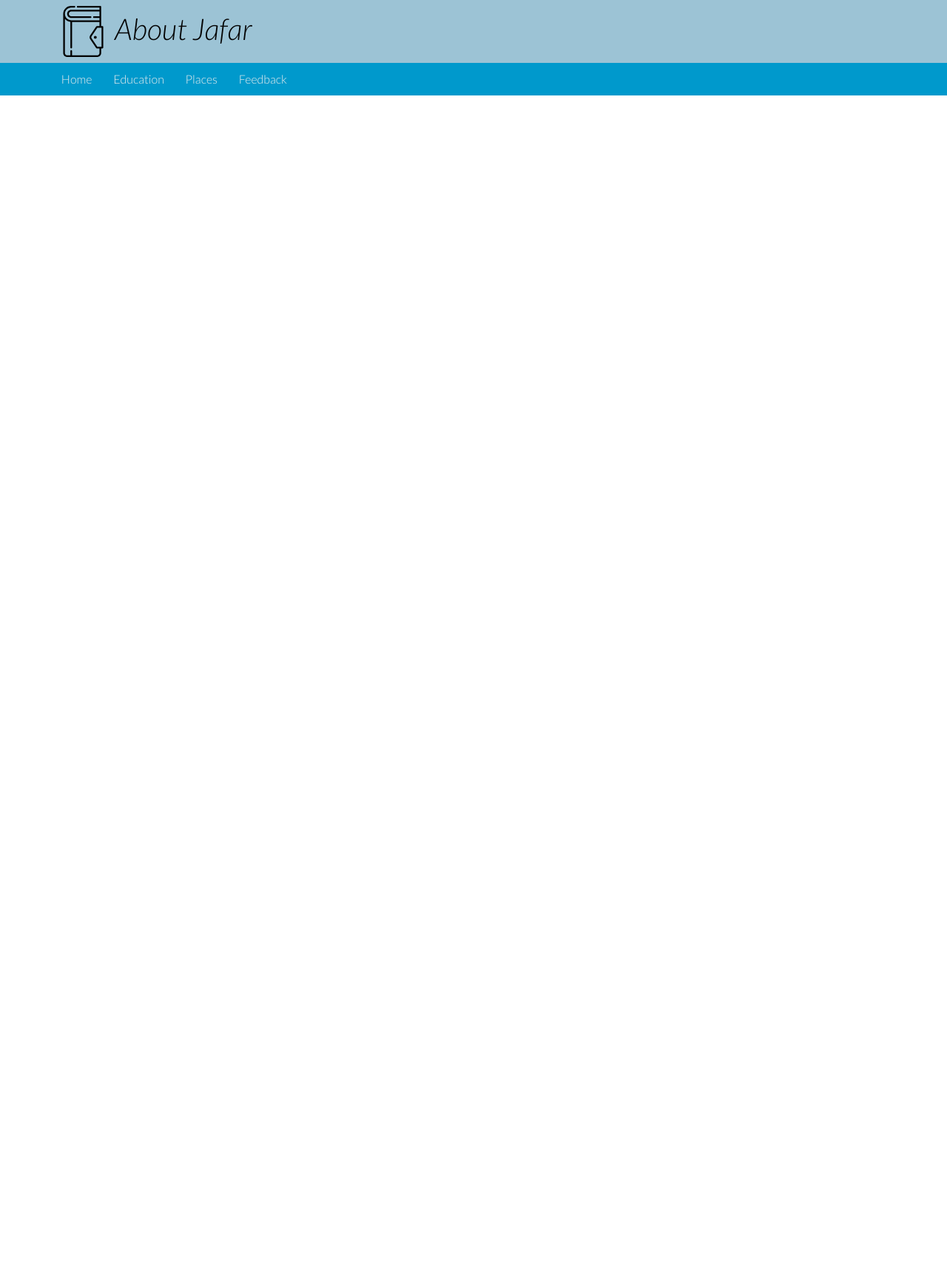
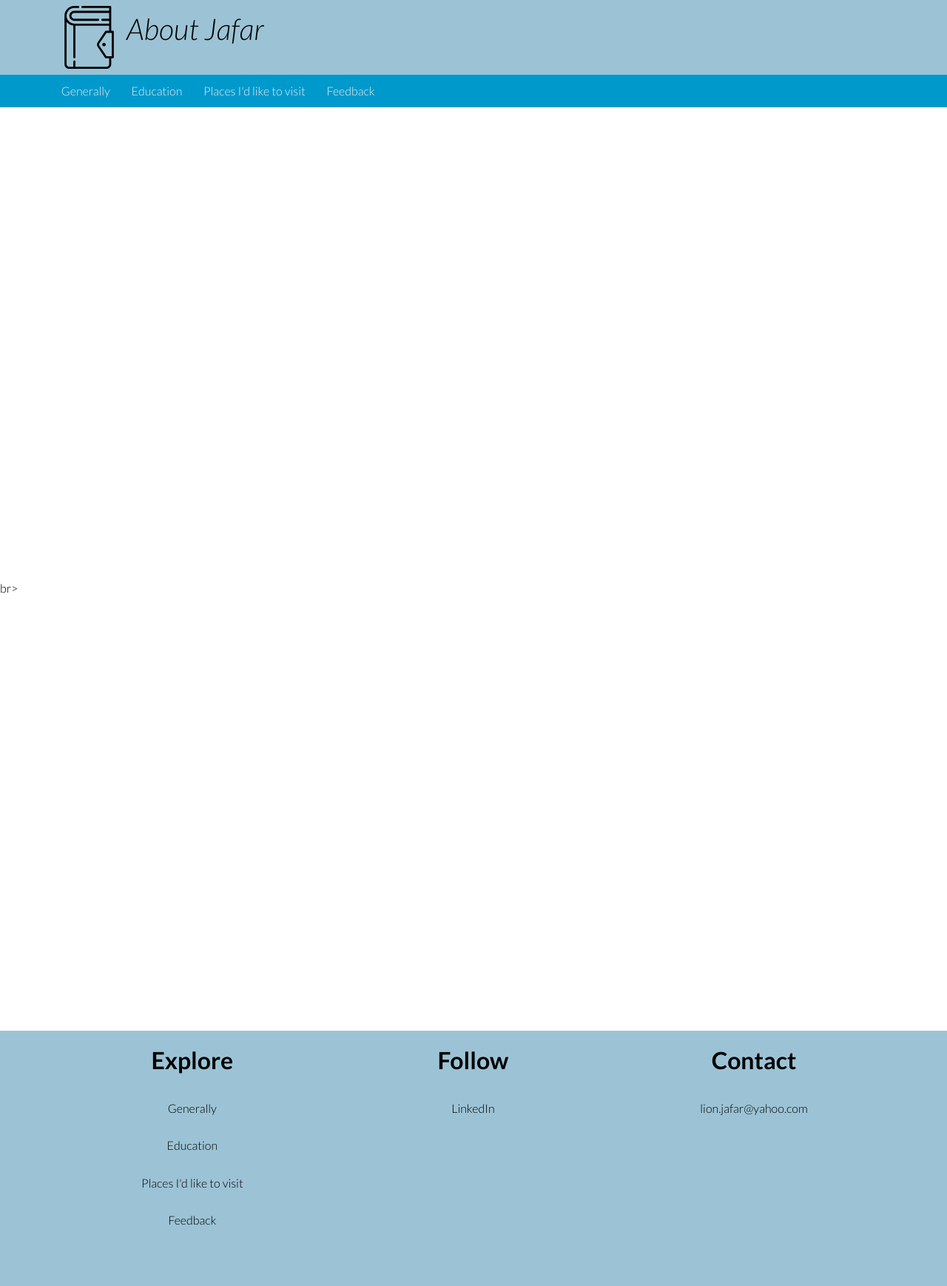
Before and after one commit to Jafar-ibrahim/About-Jafar, a plain HTML site: page home.html in a window 1280 px wide. Shown: the whole page at 74% size. Before the commit the page ends 800 px from the top, so only its background shows below. Drawn offline with Linux system fonts and the light colour scheme.

Commit message:
completed the standard page (footer & js for nav)

```diff
--- a/css/large.css
+++ b/css/large.css
@@ -1,5 +1,12 @@
 @media only screen and (min-width: 1024px) {
 
+    nav ul li {
+        display: inline-block;
+    }
 
+    button#hamburgerBtn
+{
+    display: none;
+}
 
 }
--- a/css/medium.css
+++ b/css/medium.css
@@ -4,4 +4,23 @@ nav ul li {
     display: inline-block;
 }
 
+button#hamburgerBtn
+{
+    display: none;
 }
+
+nav ul {
+    display: block;
+    padding: 0;
+    margin: 0;
+    }
+
+    footer .container{
+        display: flex;
+        }
+
+  .container section{
+      flex-basis: 33.3%;
+  }
+
+}
--- a/css/small.css
+++ b/css/small.css
@@ -1,23 +1,28 @@
 html {-webkit-text-size-adjust: 100%; -ms-text-size-adjust: 100%;}
 
-* { -moz-box-sizing: border-box; -webkit-box-sizing: border-box; box-sizing: border-box; margin: 0;}
 
 
 body {
     font-family: 'Lato', sans-serif;
     font-size: 16px;
     font-weight: 300;
+
+}
+main{
+    padding-top: 16px;
 }
 
-header {
+header,
+footer {
     background-color:  #9CC3D5FF;
     width: 100%;
     height: auto;
     display: inline-block;
-    padding: 0;
     height: auto;
 
 }
+header{padding: 0;}
+
 header img {
     float: left;
     padding:0.5em ;
@@ -32,19 +37,25 @@ header h1 {
 	font-size: 2.5rem;
 }
 
-nav a {
-    display: block;
+nav a,
+footer a
+{
     padding: .8rem .8rem;
-    color: #eee;
     text-align: center;
     text-decoration: none;
 }
+nav a{
+    color: #eee;
+    display: block;
+}
+footer a{
+    color: black;
+}
 
-nav ul li {
+nav li {
     list-style: none;
     display: block;
     padding:  0;
-
     text-align: center;
 }
 
@@ -52,22 +63,52 @@ nav ul {
     display: none;
 }
 
-
+button#hamburgerBtn {
+    background: none;
+    border:none;
+    color: #fff;
+    font-size: 2.4rem;
+    cursor: pointer;
+    padding: 0 30px 0 2vw;
+}
 nav{
 background-color:#09C ;
+
 }
-nav a:hover {background-color: rgba(0,0,0,0.2);}
-.show{
+nav a:hover
+{background-color: rgba(0,0,0,0.2);}
+.sticky {
+    position: fixed;
+    top: 0;
+    width: 100%;
+  }
+
+footer
+{
+    padding-bottom: 4rem;
+    text-align: center;
+}
+.show,
+footer ul{
     display: block;
     padding: 0;
     margin: 0;
 }
+
+footer li {
+    list-style: none;
+    display: block;
+    font-weight: 500;
+}
+footer li ,
+footer p{
+    padding:1em ;
+}
+footer a:hover{
+    font-weight: 700;
+}
+
 .limited {
     max-width: 1140px;
     margin: auto;
 }
-.clearfix:after {
-    content: "";
-    display: table;
-    clear: both;
-  }
--- a/home.html
+++ b/home.html
@@ -1,5 +1,6 @@
 <!DOCTYPE html>
 <html lang="en">
+
 <head>
     <meta charset="UTF-8">
     <meta name="viewport" content="width=device-width, initial-scale=1.0">
@@ -18,11 +19,13 @@
                 <h1>About Jafar</h1>
            </div>
         </header>
-            <nav class="clearfix">
-            <ul class="show limited">
-                <li><a href="home.html">Home</a></li>
-                <li><a href="education.html">Education</a></li>
-                <li><a href="">Places</a></li>
+            <nav id="navbar">
+            <button id="hamburgerBtn" >&#9776;</button>
+            <ul class="limited" id="primary-nav">
+                <li><a href="home.html">Generally</a></li>
+                <li><a href="">Education</a></li>
+                <li><a href="">Places I'd like to visit
+                </a></li>
                 <li><a href="">Feedback</a></li>
             </ul>
         </nav>
@@ -31,5 +34,100 @@
 
 
 
+
 </body>
+<main> <br>
+    <br>
+    <br>
+    <br>
+    <br>
+    <br>
+    <br>
+    <br>
+    <br>
+    <br>
+    <br>
+    <br>
+    <br>
+    <br>
+    <br>
+    <br>
+    <br>
+    <br>
+    <br>
+    <br>
+    <br>
+    <br>
+    <br>
+    <br>
+    <br>
+    <br>
+    <br>
+    <br>
+    <br>
+    <br>
+    <br>
+    <br>
+    <br>
+    <br>
+    br>
+    <br>
+    <br>
+    <br>
+    <br>
+    <br>
+    <br>
+    <br>
+    <br>
+    <br>
+    <br>
+    <br>
+    <br>
+    <br>
+    <br>
+    <br>
+    <br>
+    <br>
+    <br>
+    <br>
+    <br>
+    <br>
+    <br>
+    <br>
+    <br>
+    <br>
+    <br>
+    <br>
+    <br>
+    <br>
+    <br>
+    <br>
+    <br>
+    <br></main>
+
+    <footer>
+        <div class="container limited">
+            <section>
+                <h1>Explore </h1>
+                <ul class="limited">
+                    <li><a href="home.html">Generally</a></li>
+                    <li><a href="">Education</a></li>
+                    <li><a href="">Places I'd like to visit
+                    </a></li>
+                    <li><a href="">Feedback</a></li>
+                </ul>
+            </section>
+            <section>
+                <h1>Follow</h1>
+                <p><a href="">LinkedIn</a></p>
+            </section>
+            <section>
+                <h1>Contact</h1>
+                <p><a href="mailto:lion.jafar@yahoo.com">lion.jafar@yahoo.com</a></p>
+            </section>
+    </div>
+    </footer>
+
+<script type="text/javascript" src="scripts\scripts.js"></script>
+
 </html>
--- /dev/null
+++ b/scripts/scripts.js
@@ -0,0 +1,19 @@
+window.onscroll = function() {myFunction()};
+
+var navbar = document.getElementById("navbar");
+
+var sticky = navbar.offsetTop;
+
+function myFunction() {
+  if (window.pageYOffset >= sticky) {
+    navbar.classList.add("sticky")
+  } else {
+    navbar.classList.remove("sticky");
+  }
+}
+
+function togglemenu(){
+    document.getElementById("primary-nav").classList.toggle("show");
+}
+x=document.getElementById("hamburgerBtn");
+x.onclick=togglemenu;
```
Also changed, not shown: base.html (added), images/background.jpg (added).
